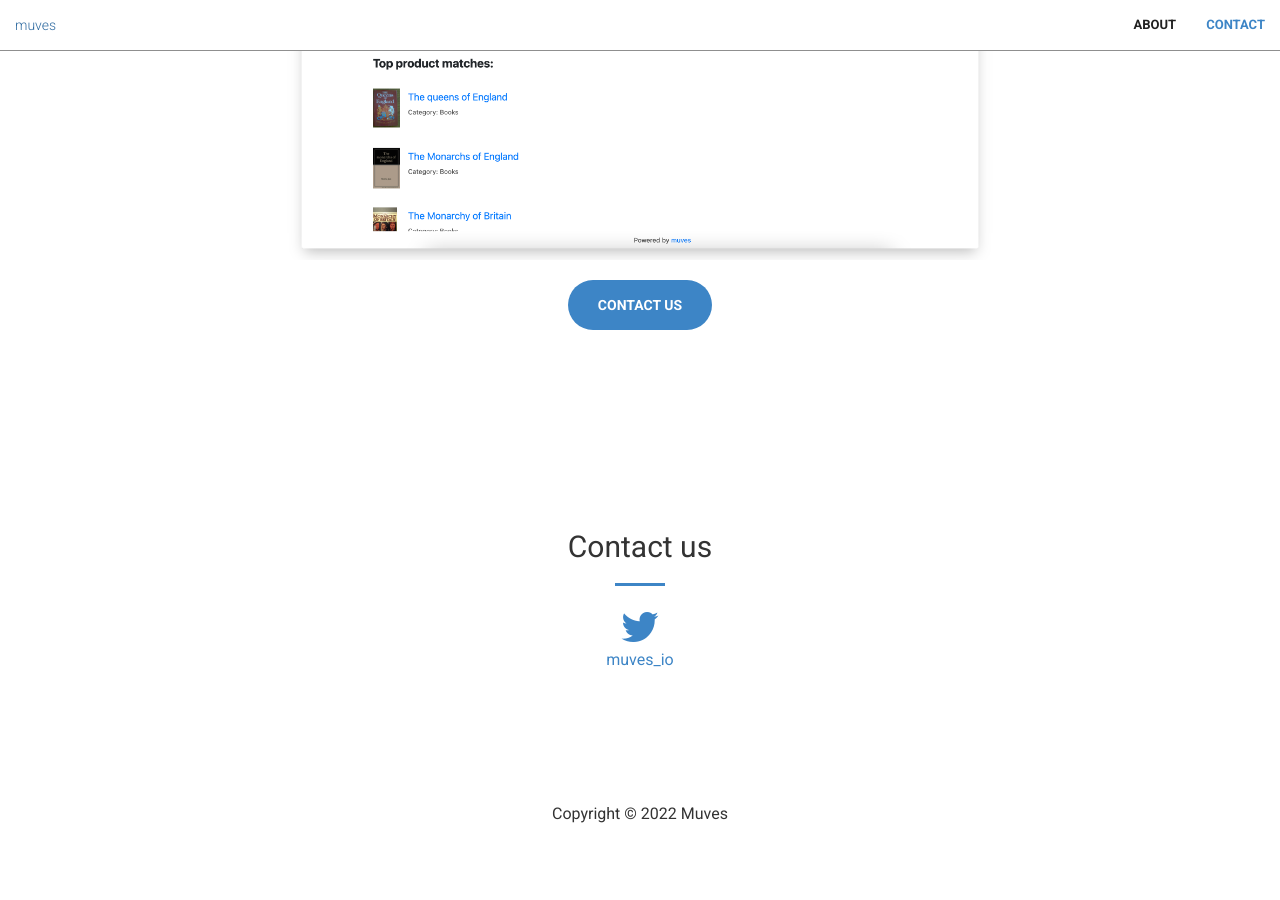
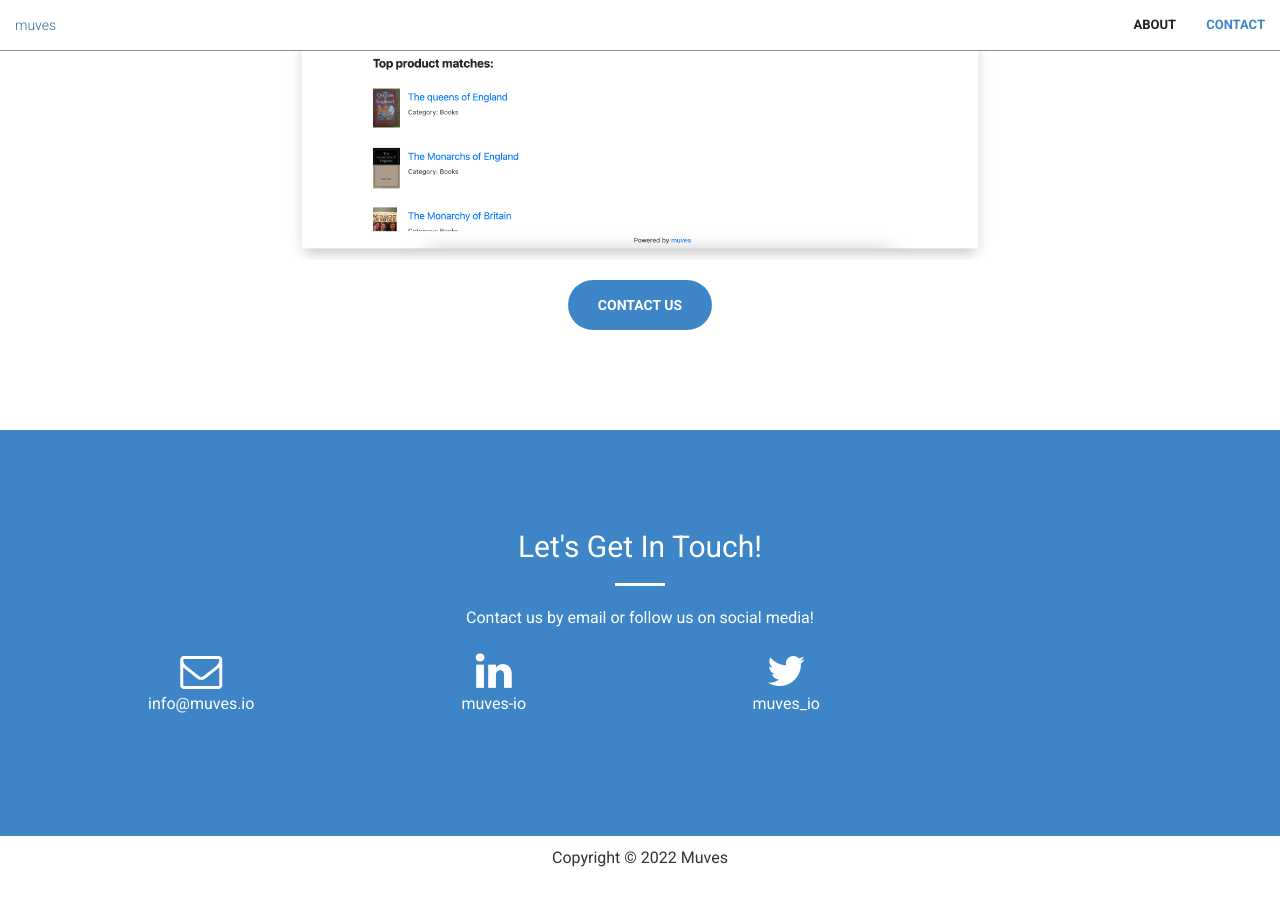
Before and after one commit to muvesio/muves.io, a Jekyll site: the page built from index.html, in a window 1280 px wide and 900 px high, scrolled down 1252 px. Built offline with Jekyll 4.4.1, drawn with Linux system fonts in a browser that asks for light colours; before the commit the page ends 2108 px from its top, so only the background shows below that.

Commit message:
updated contacts

```diff
--- a/_config.yml
+++ b/_config.yml
@@ -1,12 +1,12 @@
 # Site settings
 title: muves
-email: aarne.talman@basement.ai
+email: info@muves.io
 description: > # this means to ignore newlines until "baseurl:"
 baseurl: "" # the subpath of your site, e.g. /blog/
 url: "" # the base hostname & protocol for your site
 
 twitter_username: muves_io
-linkedin_username:
+linkedin_username: muves-io
 instagram_username:
 facebook_username:
 
--- a/_includes/contact.html
+++ b/_includes/contact.html
@@ -1,14 +1,33 @@
-<section id="contact">
+<section class="bg-primary" id="contact">
     <div class="container">
         <div class="row">
             <div class="col-lg-12 text-center">
-                <h2 class="section-heading">Contact us</h2>
-                <hr class="primary">
+                <h2 class="section-heading">Let's Get In Touch!</h2>
+                <hr class="light">
+                <p>Contact us by email or follow us on social media!</p>
+            </div>
+        </div>
+    </div>
+    <div class="container">
+        <div class="row">
+            <div class="col-lg-3 col-md-6 text-center">
+                <a href="mailto:{{ site.email }}">
+                <i class="fa fa-envelope-o fa-3x wow bounceIn text-light"></i>
+                 <p>{{ site.email }}</p>
+                </a>
+            </div>
+            <div class="col-lg-3 col-md-6 text-center">
+                <a href="https://www.linkedin.com/company/{{ site.linkedin_username }}">
+                    <i class="fa fa-linkedin fa-3x wow bounceIn text-light" data-wow-delay=".1s"></i>
+                  <p>{{ site.linkedin_username }}</p>
+                </a>
+            </div>
+            <div class="col-lg-3 col-md-6 text-center">
             <a href="https://twitter.com/{{ site.twitter_username }}">
-                <i class="fa fa-twitter fa-3x wow bounceIn text-primary" data-wow-delay=".1s"></i>
-              <p class="text-primary">{{ site.twitter_username }}</p>
+                <i class="fa fa-twitter fa-3x wow bounceIn text-light" data-wow-delay=".3s"></i>
+              <p>{{ site.twitter_username }}</p>
             </a>
         </div>
-
     </div>
+</div>
 </section>
```
